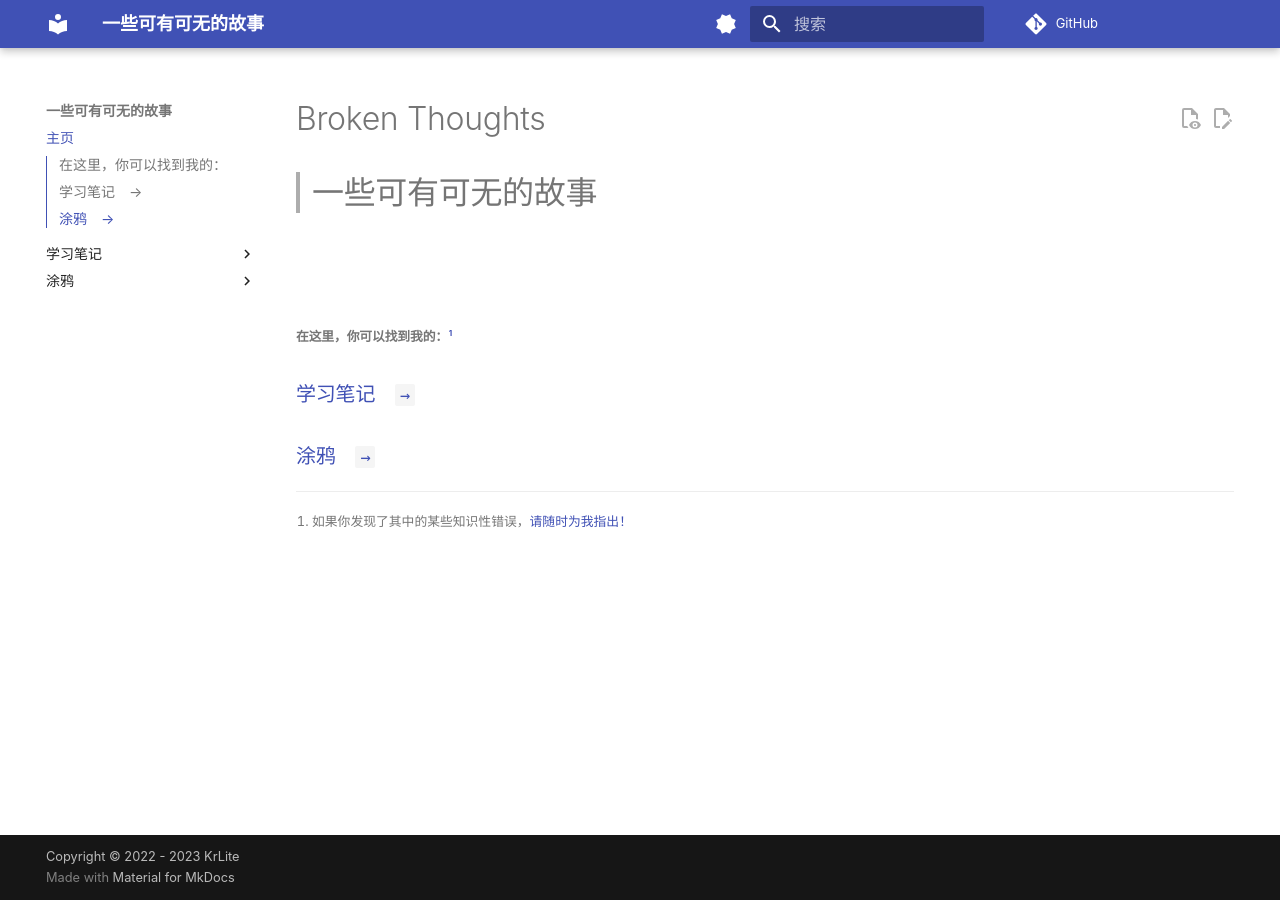
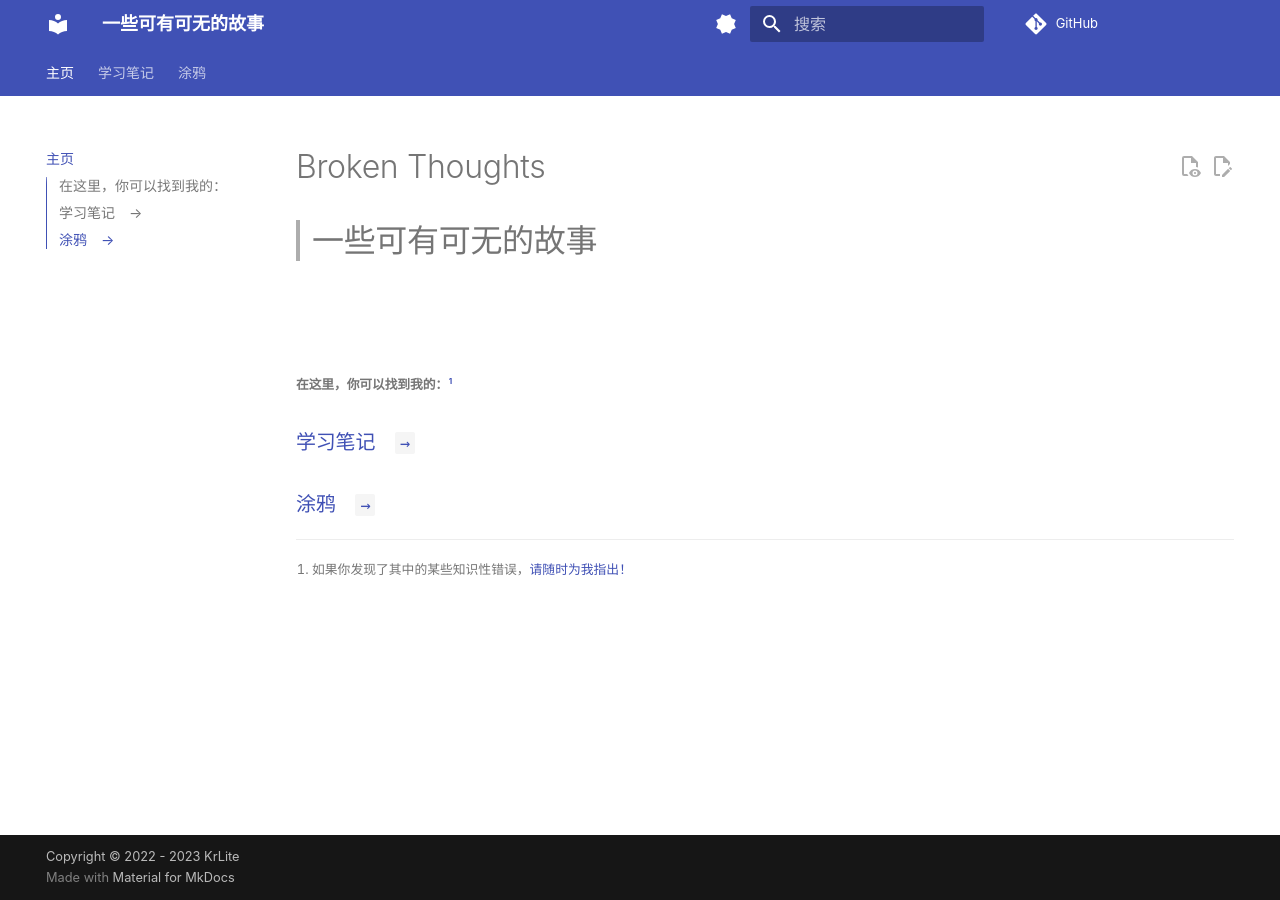
Before and after one commit to KrLite/BrokenThoughts, an MkDocs documentation site: the page built from docs/index.md, in a window 1280 px wide. Built offline with MkDocs 1.6.1 and Material for MkDocs 9.7.7, drawn with Linux system fonts in a browser that asks for light colours; some web fonts are replaced; comment, search, counter and statistics services are not loaded.

Commit message:
Update mkdocs.yml

```diff
--- a/mkdocs.yml
+++ b/mkdocs.yml
@@ -56,16 +56,16 @@ theme:
     - content.tabs.link
     - content.tooltips
     # - header.autohide
-    # - navigation.expand
-    # - navigation.footer
-    # - navigation.indexes
+    - navigation.expand
+    - navigation.footer
+    - navigation.indexes
     # - navigation.instant
     # - navigation.prune
-    # - navigation.sections
-    # - navigation.tabs
+    - navigation.sections
+    - navigation.tabs
     # - navigation.tabs.sticky
-    # - navigation.top
-    # - navigation.tracking
+    - navigation.top
+    - navigation.tracking
     - search.highlight
     - search.share
     - search.suggest
```
